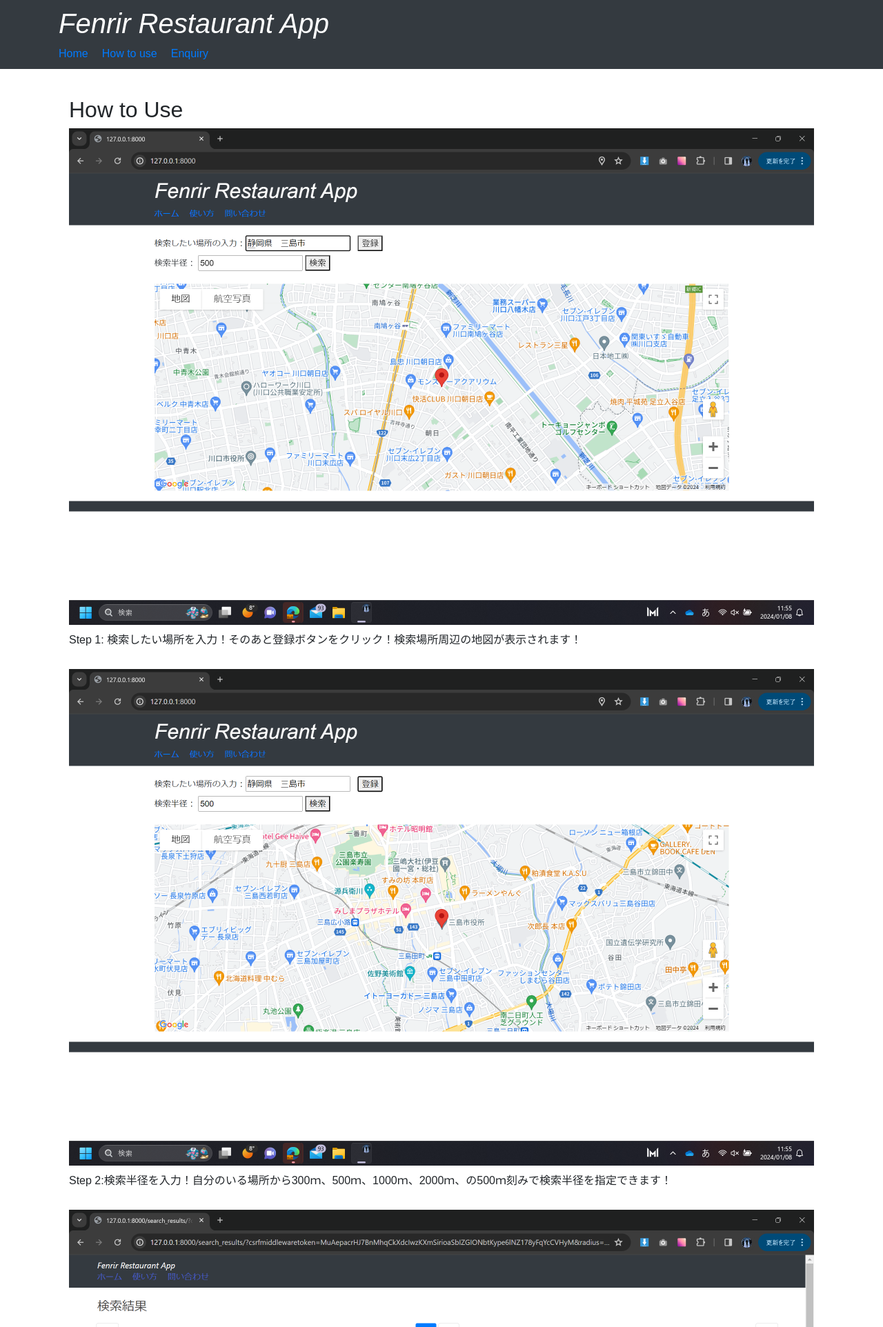
After one commit to 1f10210366/Fenrir, a Django app: page /use/ in a window 1280 px wide. The commit adds this page. Shown: the top 1924 px of the page at 69% size. Run offline with Django 4.2, Linux system fonts and the light colour scheme; some libraries are stand-ins or nearby versions.

Commit message:
使い方ページの作成＆全機能の完成
仕様書に示された条件の機能はすべて実装できました。

```diff
--- a/fenrir/templates/fenrir/base.html
+++ b/fenrir/templates/fenrir/base.html
@@ -62,13 +62,13 @@
             <nav>
                 <ul class="nav">
                     <li class="nav-item">
-                        <a  href="{% url 'fenrir:search_input' %}">ホーム</a>
+                        <a  href="{% url 'fenrir:search_input' %}">Home</a>
                     </li>
                     <li class="nav-item">
-                        <a href="#">使い方</a>
+                        <a href="{% url 'fenrir:use' %}">How to use</a>
                     </li>
                     <li class="nav-item">
-                        <a  href="question">問い合わせ</a>
+                        <a  href="{% url 'fenrir:question' %}">Enquiry</a>
                     </li>
                 </ul>
             </nav>
--- /dev/null
+++ b/fenrir/templates/fenrir/use.html
@@ -0,0 +1,65 @@
+<!-- HTML (how_to_use.html) -->
+
+{% extends "fenrir/base.html" %}
+{% load static %}
+
+{% block content %}
+<head>
+  <meta charset='UTF-8'>
+  <link rel="stylesheet" href="https://stackpath.bootstrapcdn.com/bootstrap/4.3.1/css/bootstrap.min.css" integrity="sha384-ggOyR0iXCbMQv3Xipma34MD+dH/1fQ784/j6cY/iJTQUOhcWr7x9JvoRxT2MZw1T" crossorigin="anonymous">
+  <style>
+    body {
+    font-family: 'Arial', sans-serif;
+    margin: 0;
+    padding: 0;
+}
+
+header {
+    background-color: #343a40;
+    color: white;
+    padding: 10px 20px;
+}
+
+main {
+    padding: 20px;
+}
+
+.instruction-card {
+    margin-bottom: 30px;
+}
+
+.instruction-card img {
+    max-width: 100%;
+    height: auto;
+}
+
+.instruction-card p {
+    margin-top: 10px;
+}
+  </style>
+</head>
+
+<main class="container">
+  <h2>How to Use</h2>
+
+  <section class="instruction-card">
+    <img src="..\static\fenrir\ping\image1.png" alt="Step 1">
+    <p>Step 1: 検索したい場所を入力！そのあと登録ボタンをクリック！検索場所周辺の地図が表示されます！</p>
+  </section>
+
+  <section class="instruction-card">
+    <img src="..\static\fenrir\ping\image2.png" alt="Step 2">
+    <p>Step 2:検索半径を入力！自分のいる場所から300ｍ、500ｍ、1000ｍ、2000ｍ、の500ｍ刻みで検索半径を指定できます！</p>
+  </section>
+
+  <section class="instruction-card">
+    <img src="..\static\fenrir\ping\image3.png" alt="Step 3">
+    <p>Step 3:現在地から検索半径以内にある飲食店が表示されます！気になる飲食店は詳細情報を確認してみましょう！</p>
+  </section>
+
+  <section class="instruction-card">
+    <img src="..\static\fenrir\ping\image4.png" alt="Step 4">
+    <p>Step 4:営業時間等の詳細情報が確認出来たらお店へGO！</p>
+  </section>
+</main>
+{% endblock %}
--- a/fenrir/urls.py
+++ b/fenrir/urls.py
@@ -7,4 +7,5 @@ urlpatterns = [
   path("search_results/", views.SearchResultsView.as_view(), name="search_results"),
   path('restaurant_detail/<str:restaurant_id>/', views.RestaurantDetailView.as_view(), name='restaurant_detail'),
   path("question/", views.questionView.as_view(), name="question"),
+  path("use/", views.useView.as_view(), name="use"),
 ]
--- a/fenrir/views.py
+++ b/fenrir/views.py
@@ -9,6 +9,9 @@ class TopView(TemplateView):
 
 class questionView(TemplateView):
     template_name = "fenrir/question.html"
+
+class useView(TemplateView):
+    template_name = "fenrir/use.html"
 
 class SearchResultsView(ListView):
     model = Restaurant
```
Also changed, not shown: db.sqlite3, fenrir/static/fenrir/ping/image1.png (added), fenrir/static/fenrir/ping/image2.png (added), fenrir/static/fenrir/ping/image3.png (added), fenrir/static/fenrir/ping/image4.png (added).
